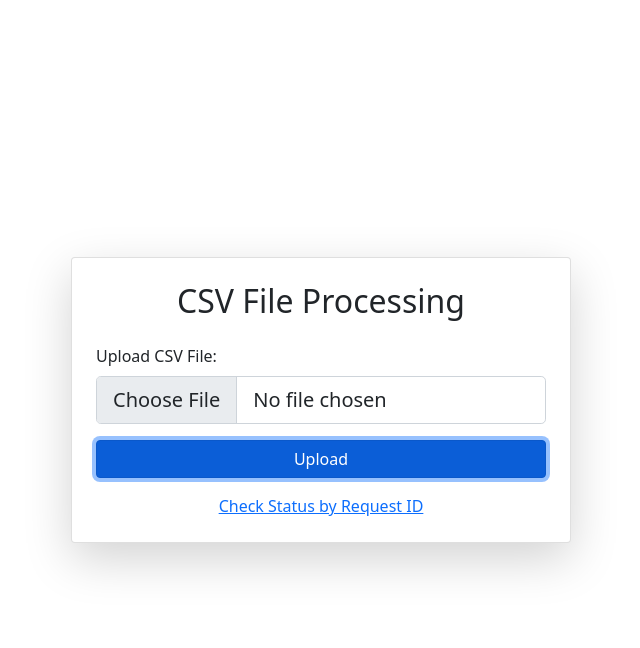
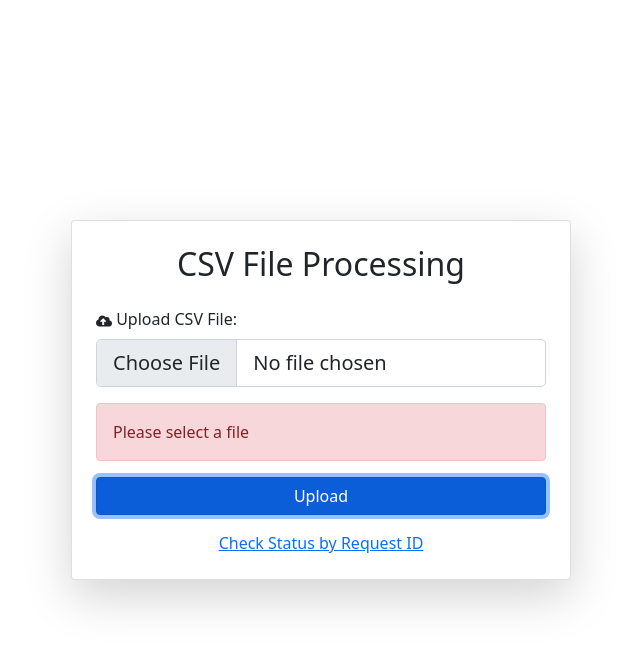
Before and after one commit to itsmohitkr/csv-file-processing-frontend, a React (Create React App) app: page / in a window 1280 px wide. Both pictures are taken after a click on the button "Upload". Shown: the top 648 px of the page, without its empty margins (319-959 px from the left). Built offline with nearby package versions, Linux system fonts and the light colour scheme.

Commit message:
ui updated

```diff
--- a/src/FileUploadForm.js
+++ b/src/FileUploadForm.js
@@ -1,18 +1,22 @@
 import React, { useState } from "react";
 import axios from "axios";
+import { FaCloudUploadAlt } from "react-icons/fa";
 
 function FileUploadForm() {
   const [selectedFile, setSelectedFile] = useState(null);
-  const [requestId, setRequestId] = useState(""); // State for storing request ID
+  const [requestId, setRequestId] = useState("");
+  const [isUploading, setIsUploading] = useState(false);
+  const [errorMessage, setErrorMessage] = useState("");
 
   const handleFileChange = (event) => {
     setSelectedFile(event.target.files[0]);
+    setErrorMessage("");
   };
 
   const handleSubmit = async (event) => {
     event.preventDefault();
     if (!selectedFile) {
-      alert("Please select a file");
+      setErrorMessage("Please select a file");
       return;
     }
 
@@ -20,6 +24,9 @@ function FileUploadForm() {
     formData.append("mycsvfile", selectedFile);
 
     try {
+      setIsUploading(true); // Set uploading state to true
+      setErrorMessage(""); // Clear previous error message
+
       const response = await axios.post(
         `${process.env.REACT_APP_BASE_URL}/upload-csv`,
         formData,
@@ -30,21 +37,26 @@ function FileUploadForm() {
         }
       );
 
-      alert(response.data.message);
-      setRequestId(response.data.data.requestId); // Assuming your API response has requestId
-      setSelectedFile(null); // Reset the selected file
+      setRequestId(response.data.data.requestId);
+      setSelectedFile(null);
       console.log("CSV Uploaded Successfully:", response.data);
     } catch (error) {
       console.error("Error uploading file:", error);
-      alert("Failed to upload file");
+      setErrorMessage("Failed to upload file");
+    } finally {
+      setIsUploading(false);
     }
+  };
+
+  const handleAlertClose = () => {
+    setRequestId("");
   };
 
   return (
     <form onSubmit={handleSubmit}>
       <div className="mb-3">
         <label htmlFor="formFileLg" className="form-label">
-          Upload CSV File:
+          <FaCloudUploadAlt /> Upload CSV File:
         </label>
         <input
           className="form-control form-control-lg"
@@ -55,12 +67,28 @@ function FileUploadForm() {
         />
       </div>
 
-      <button className="btn btn-primary w-100" type="submit">
-        Upload
+      {errorMessage && ( // Show error message if exists
+        <div className="alert alert-danger" role="alert">
+          {errorMessage}
+        </div>
+      )}
+
+      <button
+        className="btn btn-primary w-100"
+        type="submit"
+        disabled={isUploading}
+      >
+        {isUploading ? "Uploading..." : "Upload"}
       </button>
 
-      {requestId && ( // Conditionally render the request ID
-        <div className="mt-3 alert alert-info">
+      {requestId && (
+        <div className="mt-3 alert alert-info" role="alert">
+          <button
+            type="button"
+            className="btn-close"
+            onClick={handleAlertClose}
+            aria-label="Close"
+          ></button>
           Your Request ID is: <strong>{requestId}</strong>
         </div>
       )}
```
